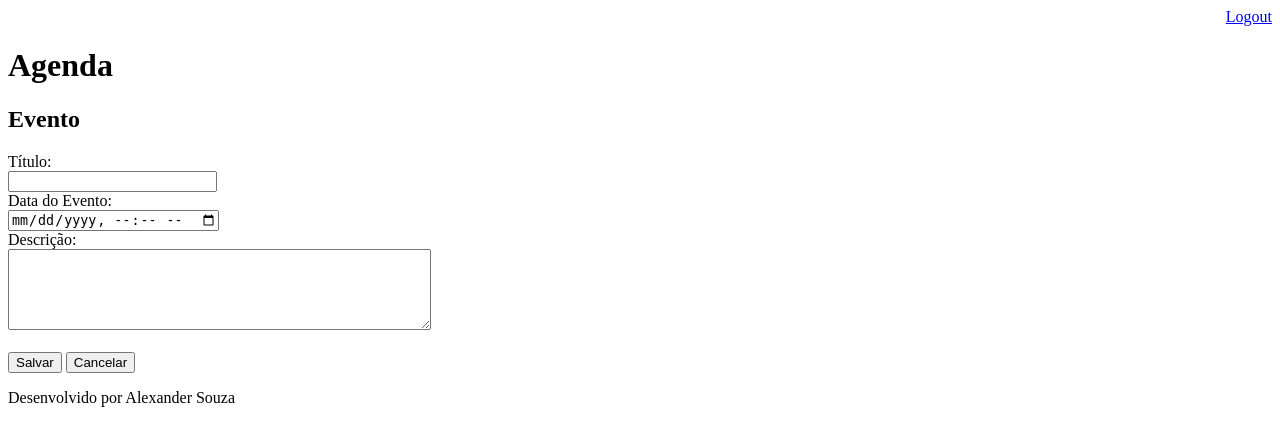
After one commit to Alexdri/agenda, a Django app: page /agenda/evento/ in a window 1280 px wide. The commit adds this page. Shown: the top 446 px of the page. Run offline with Django 3.2, Linux system fonts and the light colour scheme; a user stored in the database is signed in.

Commit message:
Criado tela para salvar informações de agenda

```diff
--- a/agenda/urls.py
+++ b/agenda/urls.py
@@ -21,6 +21,8 @@ from django.views.generic import RedirectView
 urlpatterns = [
     path('admin/', admin.site.urls),
     path('agenda/', views.lista_eventos),
+    path('agenda/evento/', views.evento),
+    path('agenda/evento/submit', views.submit_evento),
     path('', RedirectView.as_view(url='/agenda/')),
     path('login/', views.login_user),
     path('login/submit', views.submit_login),
--- a/core/views.py
+++ b/core/views.py
@@ -27,10 +27,26 @@ def submit_login(request):
     return redirect('/')
 
 @login_required(login_url='/login/')
-
 def lista_eventos(request):
     usuario = request.user
     #evento = Evento.objects.filter(usuario=usuario)
     evento = Evento.objects.filter(usuario=usuario)
     dados = {'eventos':evento}
     return render(request, 'agenda.html', dados)
+
+@login_required(login_url='/login/')
+def evento(request):
+    return render(request, "evento.html")
+
+@login_required(login_url='/login/')
+def submit_evento(request):
+    if request.POST:
+        titulo = request.POST.get('titulo')
+        data_evento = request.POST.get('data_evento')
+        descricao = request.POST.get('descricao')
+        usuario = request.user
+        Evento.objects.create(titulo=titulo,
+                              data_evento=data_evento,
+                              descricao=descricao,
+                              usuario=usuario)
+    return redirect('/')
--- /dev/null
+++ b/templates/evento.html
@@ -0,0 +1,25 @@
+{% extends "model-page.html" %}
+
+{% block content %}
+    <h2>Evento</h2>
+
+    <form action="submit" method="POST">{% csrf_token %}
+        <label>Título: </label>
+        <br>
+        <input type="text" name="titulo" size="23">
+        <br>
+        <label>Data do Evento: </label>
+        <br>
+        <input type="datetime-local" name="data_evento">
+        <br>
+        <label>Descrição: </label>
+        <br>
+        <textarea name="descricao" rows="5" cols="50"></textarea>
+        <br><br>
+        <button type="submit">Salvar</button>
+        <a href="/">
+            <button type="button">Cancelar</button>
+        </a>
+    </form>
+
+{% endblock %}
```
Also changed, not shown: templates/agenda.html (+5 -3 lines), db.sqlite3.
